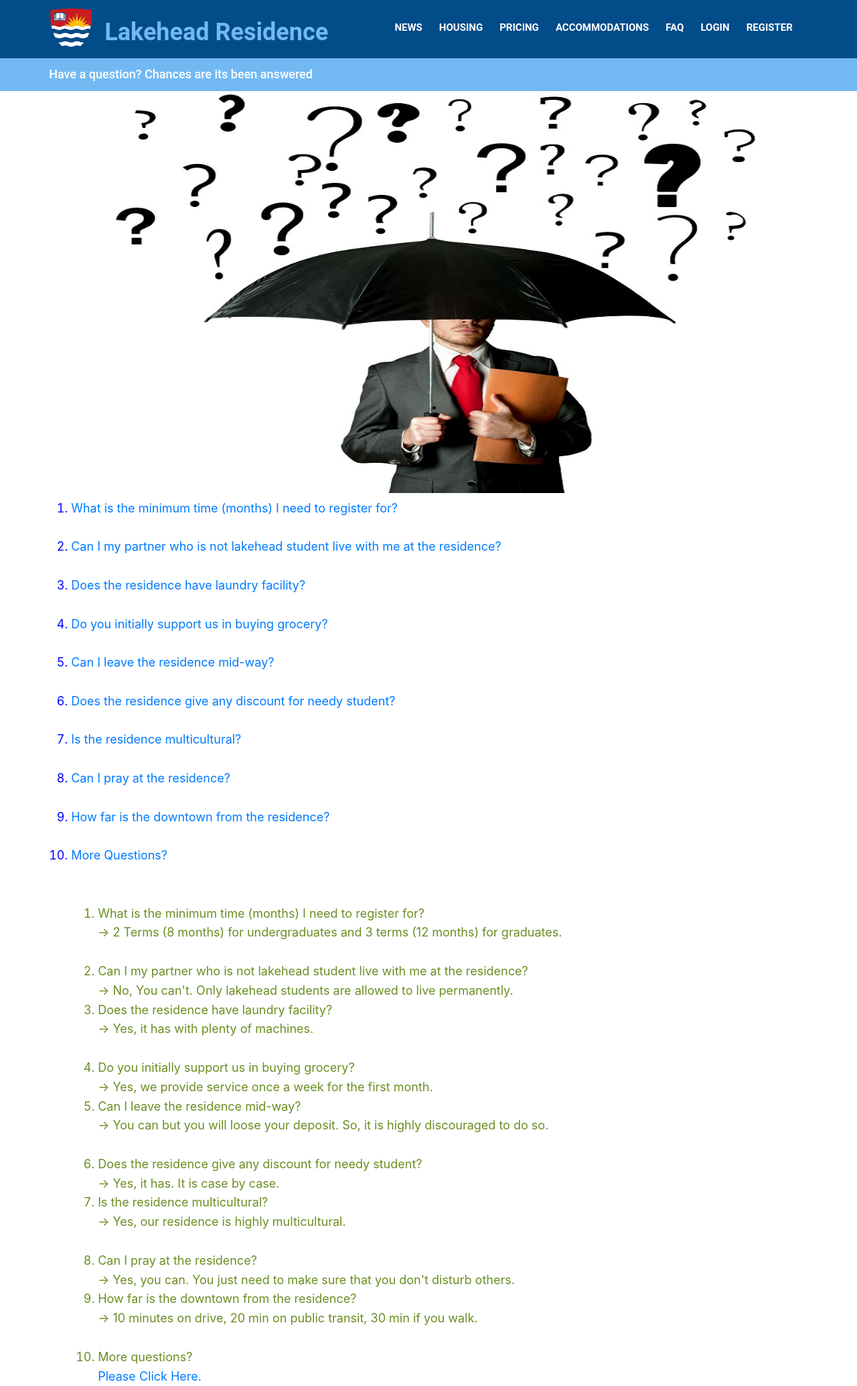
After one commit to Chetan-Godase/University-Residency-Application, a Django app: page /home/faq/ in a window 1280 px wide. The commit adds this page. Shown: the whole page at 67% size. Run offline with Django 3.2, Linux system fonts and the light colour scheme; some libraries are stand-ins or nearby versions.

Commit message:
Faq and news pages updated

```diff
--- a/lu_residence_webapp/common/static/styles/base.css
+++ b/lu_residence_webapp/common/static/styles/base.css
@@ -114,3 +114,5 @@ div {
     font-weight: 500;
     margin: 0.5em 0;
 }
+
+/*for shaking image in the FAQ*/
--- a/lu_residence_webapp/common/templates/base.html
+++ b/lu_residence_webapp/common/templates/base.html
@@ -34,7 +34,7 @@
                         <a href="#">Accommodations</a>
                     </li>
                     <li>
-                        <a href="#">FAQ</a>
+                        <a href="{% url 'home:faq' %}">FAQ</a>
                     </li>
                     {% if user.is_authenticated and user.groups %}
                         <li>
@@ -58,7 +58,7 @@
                         <a href="#">Accommodations</a>
                     </li>
                     <li>
-                        <a href="#">FAQ</a>
+                         <a href="{% url 'home:faq' %}">FAQ</a>
                     </li>
                     <li>
                         <a href="{% url 'login' %}">Login</a>
--- /dev/null
+++ b/lu_residence_webapp/common/templates/faq/faq.html
@@ -0,0 +1,144 @@
+{% extends "base.html" %}
+{% load static %}
+
+{% block title %}FAQ{% endblock %}
+
+{% block intro %}
+    Have a question? Chances are its been answered
+{% endblock %}
+
+{% block content %}
+
+    <style>
+        #umbrella:hover {
+            animation: shake 0.5s;
+            animation-iteration-count: infinite;
+        }
+
+        @keyframes shake {
+            0% { transform: translate(1px, 1px) rotate(0deg); }
+            10% { transform: translate(-1px, -2px) rotate(-1deg); }
+            20% { transform: translate(-3px, 0px) rotate(1deg); }
+            30% { transform: translate(3px, 2px) rotate(0deg); }
+            40% { transform: translate(1px, -1px) rotate(1deg); }
+            50% { transform: translate(-1px, 2px) rotate(-1deg); }
+            60% { transform: translate(-3px, 1px) rotate(0deg); }
+            70% { transform: translate(3px, 1px) rotate(-1deg); }
+            80% { transform: translate(-1px, -1px) rotate(1deg); }
+            90% { transform: translate(1px, 2px) rotate(0deg); }
+            100% { transform: translate(1px, -2px) rotate(-1deg); }
+        }
+        /* this for making responsive but having trouble */
+        {% comment %}.responsive {
+            width: 100%;
+            height: auto;
+        }{% endcomment %}
+    </style>
+
+<div class="container-fluid">
+	<h1>
+		<center style="color:blue">
+			<img src="{% static 'images/faq.jpg' %}" alt="questions?????" id="umbrella" class="responsive" width="1000" height="600">
+		</center>
+	</h1>
+
+	<ol style="color:blue">
+		<li><a href="#q1">What is the minimum time (months) I need to register for?</a>
+		</li>
+		<br />
+		<li><a href="#q2">Can I my partner who is not lakehead student live with me at the residence?</a>
+		</li>
+		<br />
+		<li><a href="#q3">Does the residence have laundry facility?</a>
+		</li>
+		<br />
+		<li><a href="#q4">Do you initially support us in buying grocery?</a>
+		</li>
+		<br />
+		<li><a href="#q5">Can I leave the residence mid-way?</a>
+		</li>
+		<br />
+		<li><a href="#q6">Does the residence give any discount for needy student?</a>
+		</li>
+		<br />
+		<li><a href="#q7">Is the residence multicultural?</a>
+		</li>
+		<br />
+		<li><a href="#q8">Can I pray at the residence?</a>
+		</li>
+		<br />
+		<li><a href="#q9">How far is the downtown from the residence?</a>
+		</li>
+		<br />
+		<li><a href="#q10">More Questions?</a>
+		</li>
+		<br />
+
+
+		<br />
+		<ol style="color:olivedrab">
+			<li>
+				<a name="q1">What is the minimum time (months) I need to register for?</a>
+				<br />
+				-> 2 Terms (8 months) for undergraduates and 3 terms (12 months) for graduates.
+			</li>
+			<br />
+			<li>
+				<a name="q2">Can I my partner who is not lakehead student live with me at the residence?</a>
+				<br />
+				-> No, You can't. Only lakehead students are allowed to live permanently.
+			</li>
+
+			<li>
+				<a name="q3">Does the residence have laundry facility?</a>
+				<br />
+				-> Yes, it has with plenty of machines.
+			</li>
+			<br />
+			<li>
+				<a name="q4">Do you initially support us in buying grocery?</a>
+				<br />
+				-> Yes, we provide service once a week for the first month.
+			</li>
+
+			<li>
+				<a name="q5">Can I leave the residence mid-way?</a>
+				<br />
+				-> You can but you will loose your deposit. So, it is highly discouraged to do so.
+			</li>
+			<br />
+			<li>
+				<a name="q6">Does the residence give any discount for needy student?</a>
+				<br />
+				-> Yes, it has. It is case by case.
+			</li>
+
+			<li>
+				<a name="q7">Is the residence multicultural?</a>
+				<br />
+				-> Yes, our residence is highly multicultural.
+			</li>
+			<br />
+			<li>
+				<a name="q8">Can I pray at the residence?</a>
+				<br />
+				-> Yes, you can. You just need to make sure that you don't disturb others.
+			</li>
+
+			<li>
+				<a name="q9">How far is the downtown from the residence?</a>
+				<br />
+				-> 10 minutes on drive, 20 min on public transit, 30 min if you walk.
+			</li>
+			<br />
+			<li>
+				<a name="q10">More questions?</a>
+				<br>
+				<a href="https://www.lakeheadu.ca/students/student-life/residence">Please Click Here.</a>
+			</li>
+
+		</ol>
+
+	</ol>
+</div>
+{% endblock %}
--- a/lu_residence_webapp/common/templates/home/news.html
+++ b/lu_residence_webapp/common/templates/home/news.html
@@ -8,7 +8,8 @@
 {% endblock %}
 
 {% block content %}
-    <div class="container-fluid" >
-        <h1>Behold all of the news!!!</h1>
+    <div class="container-fluid">
+        <center> <h1><i><b>Welcome to Lakehead University. Home Away From Home!!! </b></i></h1></center>
+     <iframe style="width: 100%; height: 100vh;" src="https://www.youtube.com/embed/imEtn1ld6Lw?autoplay=1&loop=1&playlist=imEtn1ld6Lw" frameborder="0" allowfullscreen></iframe>
     </div>
 {% endblock %}
--- a/lu_residence_webapp/home/urls.py
+++ b/lu_residence_webapp/home/urls.py
@@ -5,5 +5,6 @@ from . import views
 app_name = 'home'
 urlpatterns = [
     path('news/', views.news, name='news'),
+    path('faq/', views.faq, name='faq'),
     path('register/', views.register, name='register'),
 ]
--- a/lu_residence_webapp/home/views.py
+++ b/lu_residence_webapp/home/views.py
@@ -2,9 +2,15 @@ from django.shortcuts import render, redirect
 from django.contrib.auth import login, authenticate
 from django.contrib.auth.forms import UserCreationForm
 
+
 # Create your views here.
 def news(request):
     return render(request, '../../common/templates/home/news.html')
+
+
+def faq(request):
+    return render(request, '../../common/templates/faq/faq.html')
+
 
 def register(request):
     if request.method == 'POST':
```
Also changed, not shown: other parts of lu_residence_webapp/common/templates/base.html (+0 -32 lines), lu_residence_webapp/common/static/images/faq.jpg (added).
